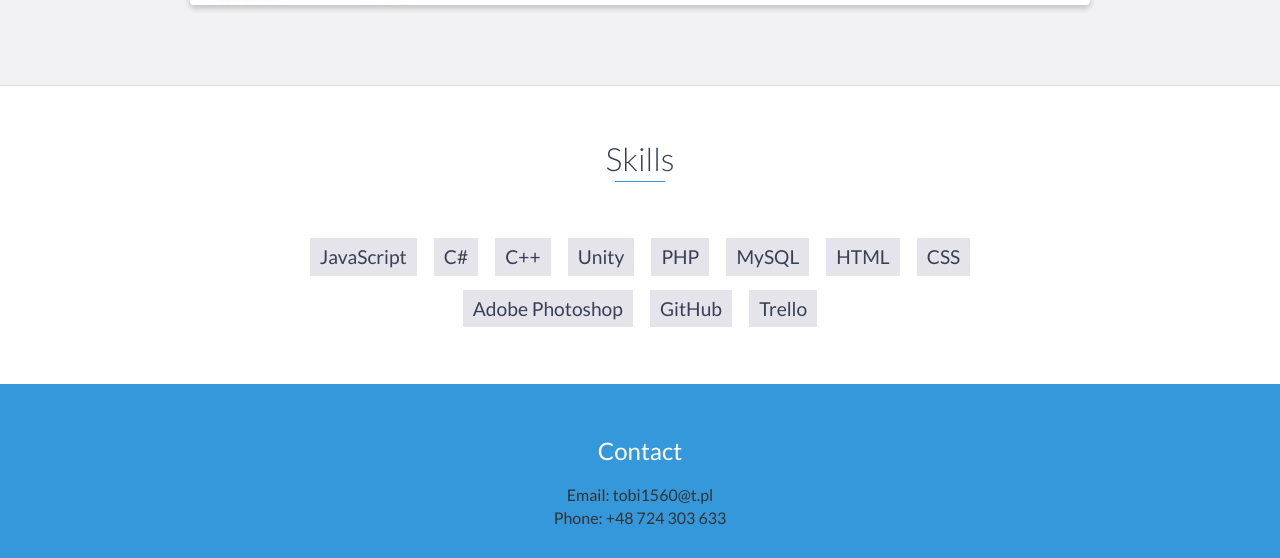
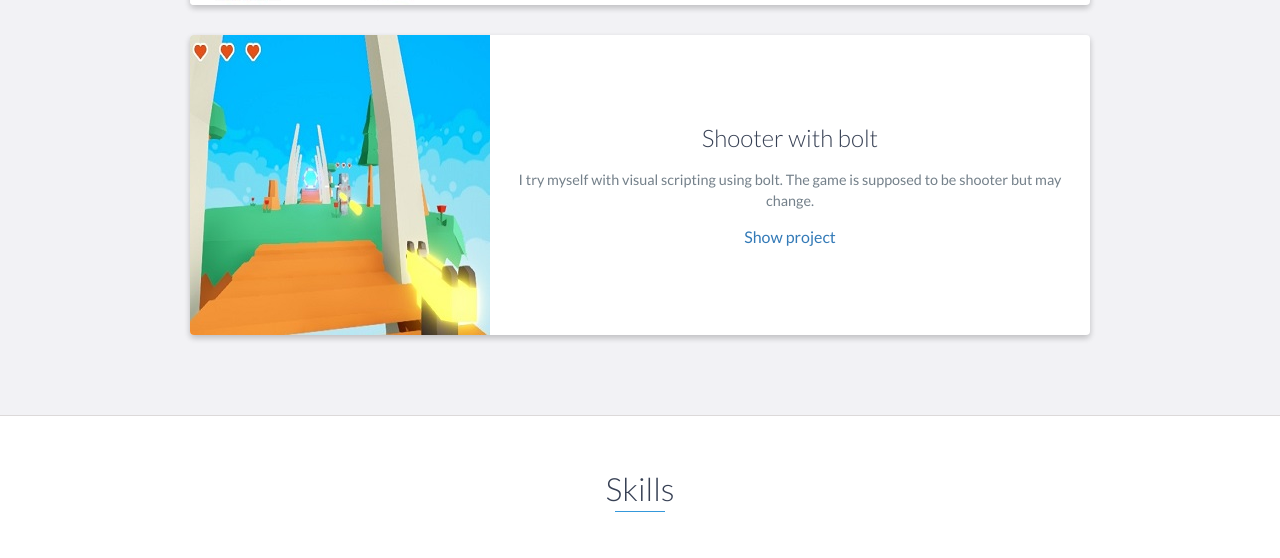
Before and after one commit to soleshhaker/portfolioeng, a website: page index.html in a window 1280 px wide. Shown: the part 2555-3113 px from the top of the page. Drawn offline with nearby package versions, Linux system fonts and the light colour scheme.

Commit message:
add new project

```diff
--- a/index.html
+++ b/index.html
@@ -159,6 +159,21 @@
                     <!-- End .project-info -->
                 </div>
                 <!-- End .project -->
+				<div class="project shadow-large">
+                    <div class="project-image">
+                        <img src="images/project3.jpg" />
+                    </div>
+                    <!-- End .project-image -->
+                    <div class="project-info">
+                        <h3>Shooter with bolt</h3>
+                        <p>
+                            I try myself with visual scripting using bolt. The game is supposed to be shooter but may change.
+                        </p>
+                        <a href="https://github.com/soleshhaker/shooter-bolt">Show project</a>
+                    </div>
+                    <!-- End .project-info -->
+                </div>
+                <!-- End .project -->
             </div>
         </div>
     </div>
```
Also changed, not shown: images/project3.jpg (added).
